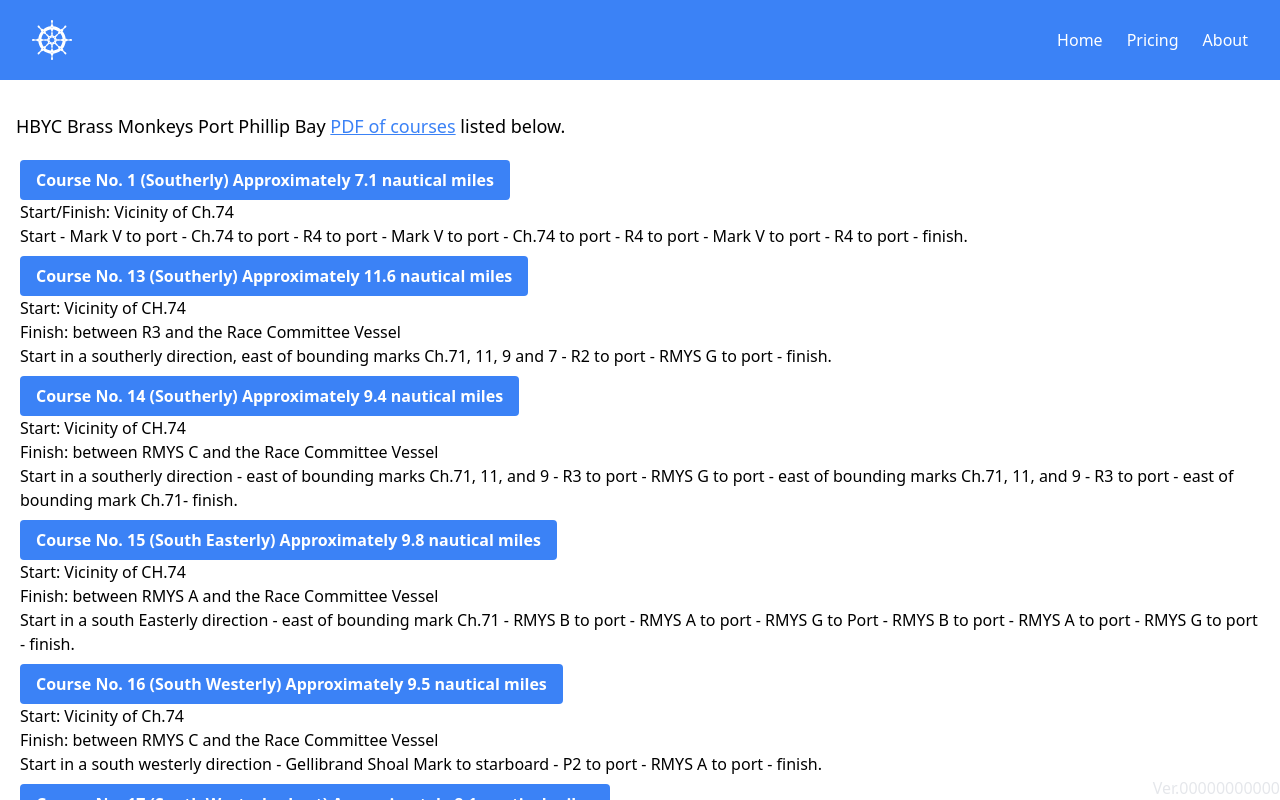
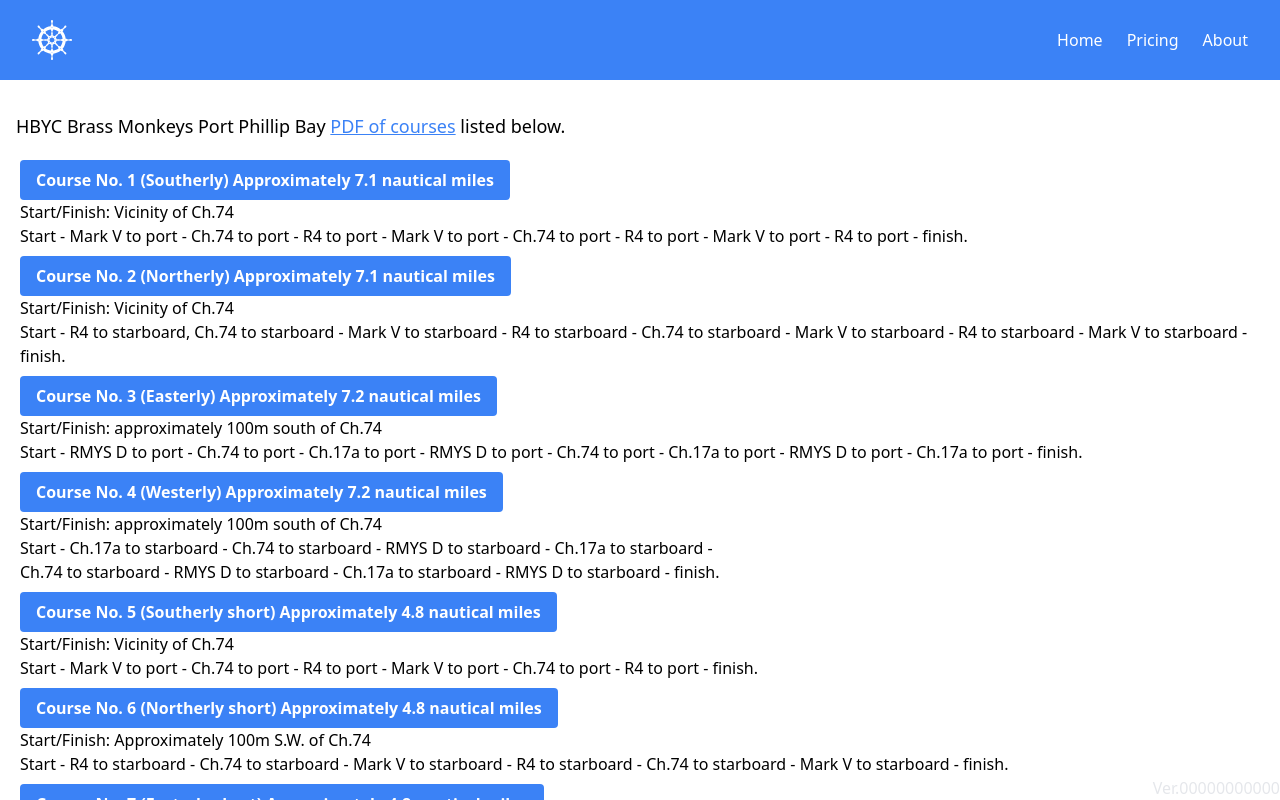
Before and after one commit to hutch120/OneAtTheWheel, a React (Create React App) app: page /#/ in a window 1280 px wide. Built offline with nearby package versions, Linux system fonts and the light colour scheme.

Commit message:
Add courses

```diff
--- a/src/map/categories.ts
+++ b/src/map/categories.ts
@@ -22,5 +22,10 @@
     id: 'hybc_division_2',
     name: 'HYBC Division 2',
     description: ['DIVISION 2 and 3 (OD/S80/Diamonds and Pursuit) Courses']
+  },
+  hybc_short_courses: {
+    id: 'hybc_short_courses',
+    name: 'HYBC Short Courses',
+    description: ['Sort Courses']
   }
 }
--- a/src/map/courses.ts
+++ b/src/map/courses.ts
@@ -77,6 +77,404 @@
         passTo: EMarkPassTo.finish
       }
     ]
+  },
+  {
+    id: 'hbyc-course-2',
+    category: categories.hybc_division_2,
+    name: 'Course No. 2 (Northerly) Approximately 7.1 nautical miles',
+    description: [
+      'Start/Finish: Vicinity of Ch.74',
+      'Start - R4 to starboard, Ch.74 to starboard - Mark V to starboard - R4 to starboard - Ch.74 to starboard - Mark V to starboard - R4 to starboard - Mark V to starboard - finish.'
+    ],
+    instructions: [
+      {
+        mark: marks.hbyc_ch74,
+        passTo: EMarkPassTo.start
+      },
+      {
+        mark: marks.hbyc_r4,
+        passTo: EMarkPassTo.starboard
+      },
+      {
+        mark: marks.hbyc_ch74,
+        passTo: EMarkPassTo.starboard
+      },
+      {
+        mark: marks.hbyc_v,
+        passTo: EMarkPassTo.starboard
+      },
+      {
+        mark: marks.hbyc_r4,
+        passTo: EMarkPassTo.starboard
+      },
+      {
+        mark: marks.hbyc_ch74,
+        passTo: EMarkPassTo.starboard
+      },
+      {
+        mark: marks.hbyc_v,
+        passTo: EMarkPassTo.starboard
+      },
+      {
+        mark: marks.hbyc_r4,
+        passTo: EMarkPassTo.starboard
+      },
+      {
+        mark: marks.hbyc_v,
+        passTo: EMarkPassTo.starboard
+      },
+      {
+        mark: marks.hbyc_ch74,
+        passTo: EMarkPassTo.finish
+      }
+    ]
+  },
+  {
+    id: 'hbyc-course-3',
+    category: categories.hybc_division_2,
+    name: 'Course No. 3 (Easterly) Approximately 7.2 nautical miles',
+    description: [
+      'Start/Finish: approximately 100m south of Ch.74',
+      'Start - RMYS D to port - Ch.74 to port - Ch.17a to port - RMYS D to port - Ch.74 to port - Ch.17a to port - RMYS D to port - Ch.17a to port - finish.'
+    ],
+    instructions: [
+      {
+        mark: marks.hbyc_ch74,
+        passTo: EMarkPassTo.start
+      },
+      {
+        mark: marks.hbyc_rmys_d,
+        passTo: EMarkPassTo.port
+      },
+      {
+        mark: marks.hbyc_ch74,
+        passTo: EMarkPassTo.port
+      },
+      {
+        mark: marks.hbyc_17a,
+        passTo: EMarkPassTo.port
+      },
+      {
+        mark: marks.hbyc_rmys_d,
+        passTo: EMarkPassTo.port
+      },
+      {
+        mark: marks.hbyc_ch74,
+        passTo: EMarkPassTo.port
+      },
+      {
+        mark: marks.hbyc_17a,
+        passTo: EMarkPassTo.port
+      },
+      {
+        mark: marks.hbyc_rmys_d,
+        passTo: EMarkPassTo.port
+      },
+      {
+        mark: marks.hbyc_17a,
+        passTo: EMarkPassTo.port
+      },
+      {
+        mark: marks.hbyc_ch74,
+        passTo: EMarkPassTo.finish
+      }
+    ]
+  },
+  {
+    id: 'hbyc-course-4',
+    category: categories.hybc_division_2,
+    name: 'Course No. 4 (Westerly) Approximately 7.2 nautical miles',
+    description: [
+      'Start/Finish: approximately 100m south of Ch.74',
+      'Start - Ch.17a to starboard - Ch.74 to starboard - RMYS D to starboard - Ch.17a to starboard -',
+      'Ch.74 to starboard - RMYS D to starboard - Ch.17a to starboard - RMYS D to starboard - finish.'
+    ],
+    instructions: [
+      {
+        mark: marks.hbyc_ch74,
+        passTo: EMarkPassTo.start
+      },
+      {
+        mark: marks.hbyc_17a,
+        passTo: EMarkPassTo.starboard
+      },
+      {
+        mark: marks.hbyc_ch74,
+        passTo: EMarkPassTo.starboard
+      },
+      {
+        mark: marks.hbyc_rmys_d,
+        passTo: EMarkPassTo.starboard
+      },
+      {
+        mark: marks.hbyc_17a,
+        passTo: EMarkPassTo.starboard
+      },
+      {
+        mark: marks.hbyc_ch74,
+        passTo: EMarkPassTo.starboard
+      },
+      {
+        mark: marks.hbyc_rmys_d,
+        passTo: EMarkPassTo.starboard
+      },
+      {
+        mark: marks.hbyc_17a,
+        passTo: EMarkPassTo.starboard
+      },
+      {
+        mark: marks.hbyc_rmys_d,
+        passTo: EMarkPassTo.starboard
+      },
+      {
+        mark: marks.hbyc_ch74,
+        passTo: EMarkPassTo.finish
+      }
+    ]
+  },
+  {
+    id: 'hbyc-course-5',
+    category: categories.hybc_short_courses,
+    name: 'Course No. 5 (Southerly short) Approximately 4.8 nautical miles',
+    description: [
+      'Start/Finish: Vicinity of Ch.74',
+      'Start - Mark V to port - Ch.74 to port - R4 to port - Mark V to port - Ch.74 to port - R4 to port - finish.'
+    ],
+    instructions: [
+      {
+        mark: marks.hbyc_ch74,
+        passTo: EMarkPassTo.start
+      },
+      {
+        mark: marks.hbyc_v,
+        passTo: EMarkPassTo.port
+      },
+      {
+        mark: marks.hbyc_ch74,
+        passTo: EMarkPassTo.port
+      },
+      {
+        mark: marks.hbyc_r4,
+        passTo: EMarkPassTo.port
+      },
+      {
+        mark: marks.hbyc_v,
+        passTo: EMarkPassTo.port
+      },
+      {
+        mark: marks.hbyc_ch74,
+        passTo: EMarkPassTo.port
+      },
+      {
+        mark: marks.hbyc_r4,
+        passTo: EMarkPassTo.port
+      },
+      {
+        mark: marks.hbyc_ch74,
+        passTo: EMarkPassTo.finish
+      }
+    ]
+  },
+  {
+    id: 'hbyc-course-6',
+    category: categories.hybc_short_courses,
+    name: 'Course No. 6 (Northerly short) Approximately 4.8 nautical miles',
+    description: [
+      'Start/Finish: Approximately 100m S.W. of Ch.74',
+      'Start - R4 to starboard - Ch.74 to starboard - Mark V to starboard - R4 to starboard - Ch.74 to starboard - Mark V to starboard - finish.'
+    ],
+    instructions: [
+      {
+        mark: marks.hbyc_ch74,
+        passTo: EMarkPassTo.start
+      },
+      {
+        mark: marks.hbyc_r4,
+        passTo: EMarkPassTo.starboard
+      },
+      {
+        mark: marks.hbyc_ch74,
+        passTo: EMarkPassTo.starboard
+      },
+      {
+        mark: marks.hbyc_v,
+        passTo: EMarkPassTo.starboard
+      },
+      {
+        mark: marks.hbyc_r4,
+        passTo: EMarkPassTo.starboard
+      },
+      {
+        mark: marks.hbyc_ch74,
+        passTo: EMarkPassTo.starboard
+      },
+      {
+        mark: marks.hbyc_v,
+        passTo: EMarkPassTo.starboard
+      },
+      {
+        mark: marks.hbyc_ch74,
+        passTo: EMarkPassTo.finish
+      }
+    ]
+  },
+  {
+    id: 'hbyc-course-7',
+    category: categories.hybc_short_courses,
+    name: 'Course No. 7 (Easterly short) Approximately 4.8 nautical miles',
+    description: [
+      'Start/Finish: approximately 100m south of Ch.74',
+      'Start - RMYS D to port - Ch.74 to port - Ch.17a to port - RMYS D to port - Ch.74 to port - Ch.17a to port - finish.'
+    ],
+    instructions: [
+      {
+        mark: marks.hbyc_ch74,
+        passTo: EMarkPassTo.start
+      },
+      {
+        mark: marks.hbyc_rmys_d,
+        passTo: EMarkPassTo.port
+      },
+      {
+        mark: marks.hbyc_ch74,
+        passTo: EMarkPassTo.port
+      },
+      {
+        mark: marks.hbyc_17a,
+        passTo: EMarkPassTo.port
+      },
+      {
+        mark: marks.hbyc_rmys_d,
+        passTo: EMarkPassTo.port
+      },
+      {
+        mark: marks.hbyc_ch74,
+        passTo: EMarkPassTo.port
+      },
+      {
+        mark: marks.hbyc_17a,
+        passTo: EMarkPassTo.port
+      },
+      {
+        mark: marks.hbyc_ch74,
+        passTo: EMarkPassTo.finish
+      }
+    ]
+  },
+  {
+    id: 'hbyc-course-8',
+    category: categories.hybc_short_courses,
+    name: 'Course No. 8 (Westerly short) Approximately 4.8 nautical miles',
+    description: [
+      'Start/Finish: approximately 100m south of Ch.74',
+      'Start - Ch.17a to starboard - Ch.74 to starboard - RMYS D to starboard - Ch.17a to starboard - Ch.74 to starboard - RMYS D to starboard - finish.'
+    ],
+    instructions: [
+      {
+        mark: marks.hbyc_ch74,
+        passTo: EMarkPassTo.start
+      },
+      {
+        mark: marks.hbyc_17a,
+        passTo: EMarkPassTo.starboard
+      },
+      {
+        mark: marks.hbyc_ch74,
+        passTo: EMarkPassTo.starboard
+      },
+      {
+        mark: marks.hbyc_rmys_d,
+        passTo: EMarkPassTo.starboard
+      },
+      {
+        mark: marks.hbyc_rmys_d,
+        passTo: EMarkPassTo.port
+      },
+      {
+        mark: marks.hbyc_17a,
+        passTo: EMarkPassTo.starboard
+      },
+      {
+        mark: marks.hbyc_ch74,
+        passTo: EMarkPassTo.starboard
+      },
+      {
+        mark: marks.hbyc_rmys_d,
+        passTo: EMarkPassTo.starboard
+      },
+      {
+        mark: marks.hbyc_ch74,
+        passTo: EMarkPassTo.finish
+      }
+    ]
+  },
+  {
+    id: 'hbyc-course-9',
+    category: categories.hybc_short_courses,
+    name: 'Course No. 9 (Southerly with Start Line gate) Approximately 4.8 nautical miles',
+    description: [
+      'Start/Finish: Vicinity of Ch.74',
+      'Start - Mark V to port - Ch.74 to port - R4 to port - through Start Line - Mark V to port - Ch.74 to port - R4 to port - finish. '
+    ],
+    instructions: [
+      {
+        mark: marks.hbyc_ch74,
+        passTo: EMarkPassTo.start
+      },
+      {
+        mark: marks.hbyc_v,
+        passTo: EMarkPassTo.port
+      },
+      {
+        mark: marks.hbyc_ch74,
+        passTo: EMarkPassTo.port
+      },
+      {
+        mark: marks.hbyc_r4,
+        passTo: EMarkPassTo.port
+      },
+      {
+        mark: marks.hbyc_ch74,
+        passTo: EMarkPassTo.starboard
+      },
+      {
+        mark: marks.hbyc_v,
+        passTo: EMarkPassTo.port
+      },
+      {
+        mark: marks.hbyc_ch74,
+        passTo: EMarkPassTo.port
+      },
+      {
+        mark: marks.hbyc_r4,
+        passTo: EMarkPassTo.port
+      },
+      {
+        mark: marks.hbyc_ch74,
+        passTo: EMarkPassTo.finish
+      }
+    ]
+  },
+  {
+    id: 'hbyc-course-10',
+    category: categories.hybc_short_courses,
+    name: 'Course No. 10 - Not in use',
+    description: [],
+    instructions: []
+  },
+  {
+    id: 'hbyc-course-11',
+    category: categories.hybc_short_courses,
+    name: 'Course No. 11 - Not in use',
+    description: [],
+    instructions: []
+  },
+  {
+    id: 'hbyc-course-12',
+    category: categories.hybc_short_courses,
+    name: 'Course No. 12 - Not in use',
+    description: [],
+    instructions: []
   },
   {
     id: 'hbyc-course-13',
```
